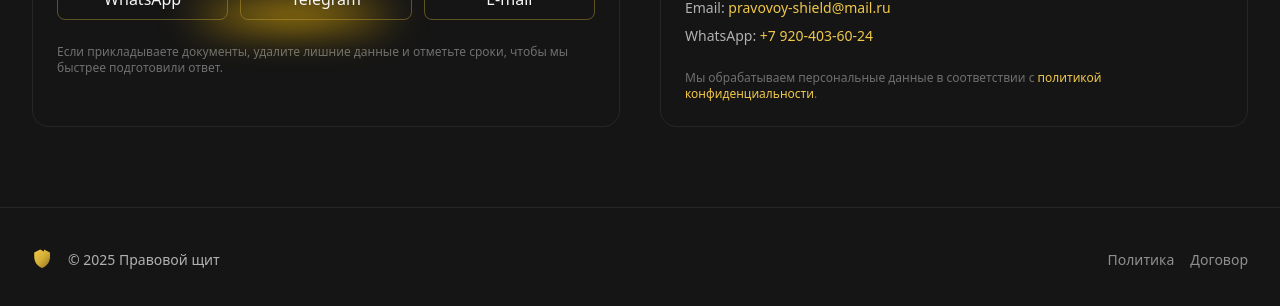
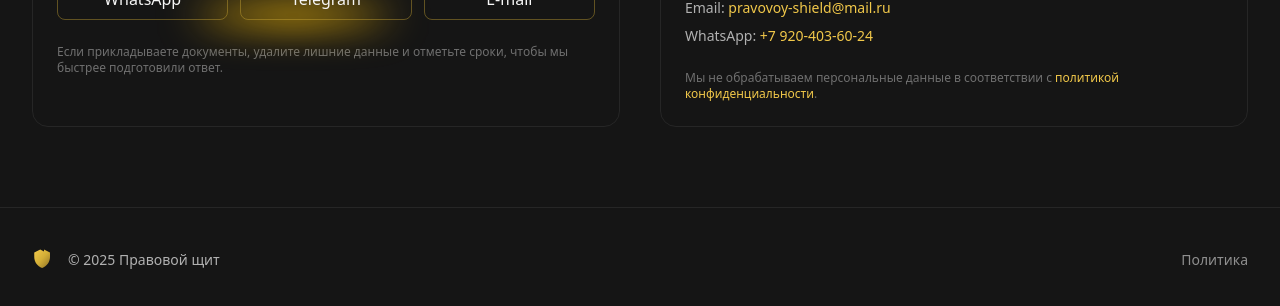
Before and after one commit to Vokintos85/LegalShield, a website: page public/index.html in a window 1280 px wide. Shown: the part 2085-2391 px from the top of the page. Drawn offline with nearby package versions, Linux system fonts and the light colour scheme.

Commit message:
fix: убрать ссылку договор, исправь формулировку

```diff
--- a/public/index.html
+++ b/public/index.html
@@ -272,7 +272,7 @@
                     <li>Email: <a class="text-gold-300 hover:underline" href="mailto:pravovoy-shield@mail.ru?subject=Заявка%20с%20сайта%20«Правовой%20щит»">pravovoy-shield@mail.ru</a></li>
                     <li>WhatsApp: <a class="text-gold-300 hover:underline" target="_blank" rel="noopener" href="https://wa.me/79204036024">+7 920-403-60-24</a></li>
                 </ul>
-                <div class="mt-6 text-xs text-graphite-500">Мы обрабатываем персональные данные в соответствии с <a href="policy.html" class="text-gold-300 hover:underline">политикой конфиденциальности</a>.</div>
+                <div class="mt-6 text-xs text-graphite-500">Мы не обрабатываем персональные данные в соответствии с <a href="policy.html" class="text-gold-300 hover:underline">политикой конфиденциальности</a>.</div>
             </div>
         </div>
     </div>
@@ -287,7 +287,6 @@
         </div>
         <nav class="text-sm text-graphite-400 flex gap-4">
             <a href="policy.html" class="hover:text-gold-300">Политика</a>
-            <a href="#contract" class="hover:text-gold-300">Договор</a>
         </nav>
     </div>
 </footer>
```
